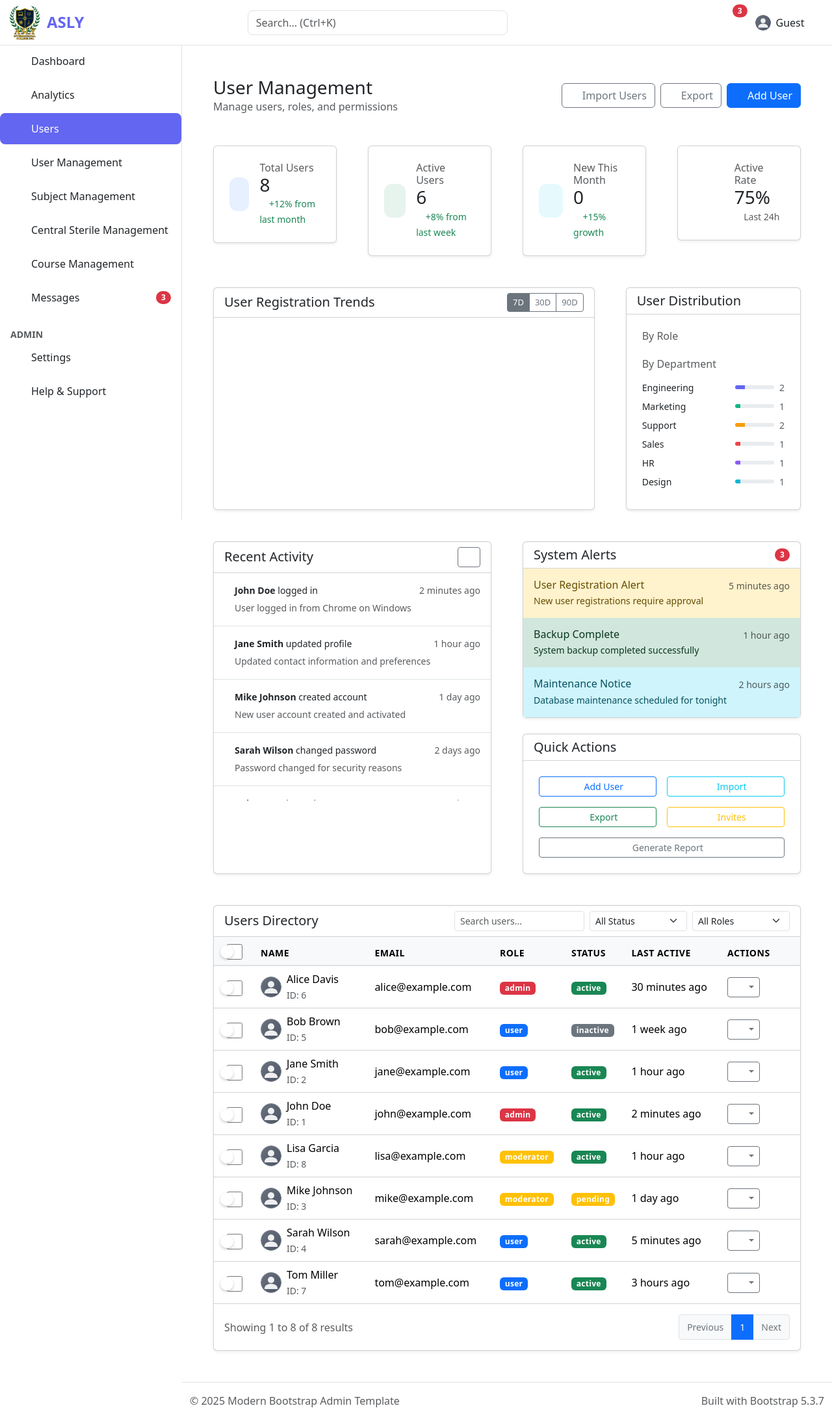
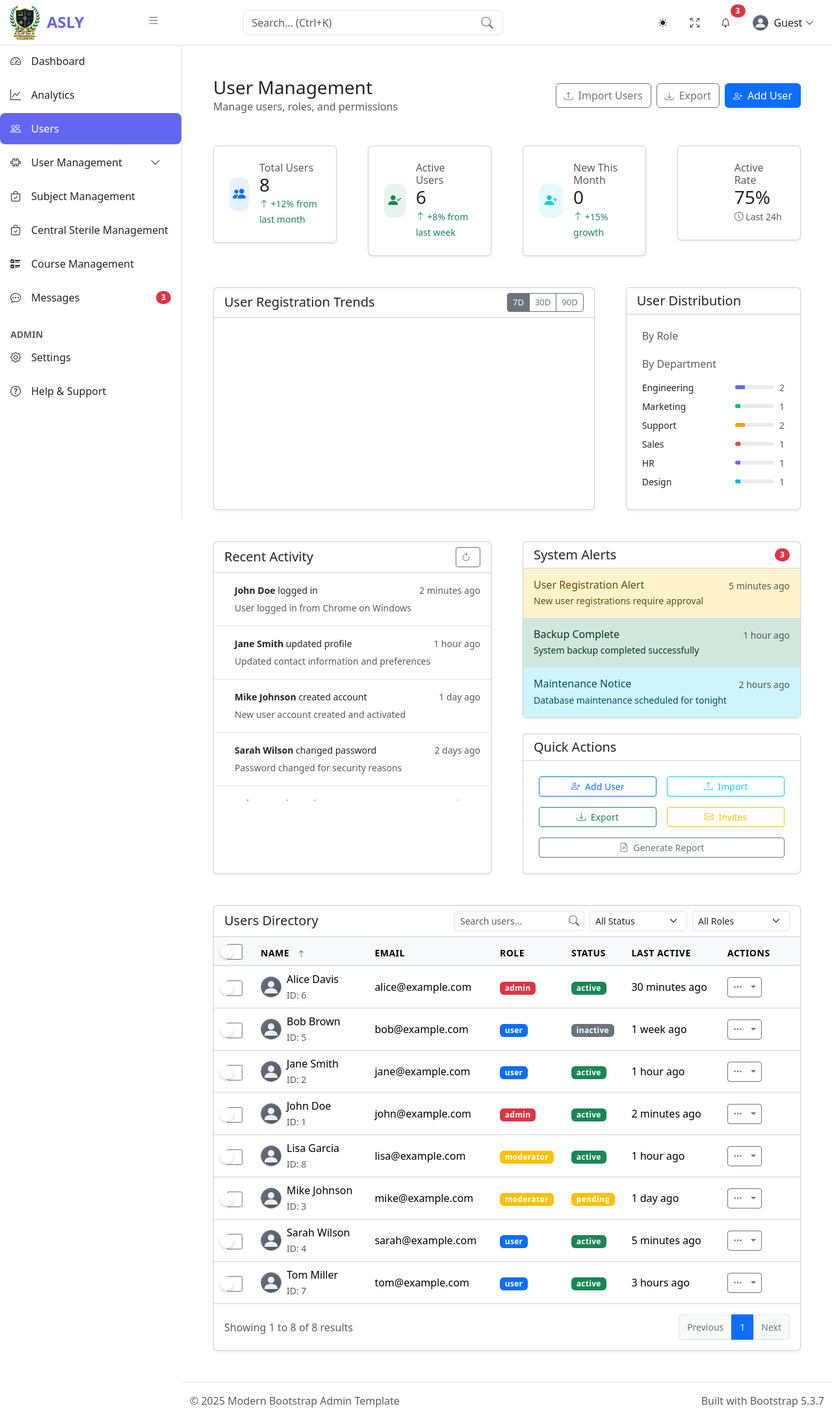
Before and after one commit to Shin-zuo/Asly-LMS, a PHP site: page /admin/Bootstrap-Admin-Template/dist-modern/users.php in a window 1280 px wide. Shown: the whole page at 65% size. Run offline with PHP 8.4, Linux system fonts and the light colour scheme; some web fonts are replaced.

Commit message:
icons fixed

```diff
--- a/admin/Bootstrap-Admin-Template/dist-modern/centralSterile.php
+++ b/admin/Bootstrap-Admin-Template/dist-modern/centralSterile.php
@@ -86,7 +86,7 @@
 <script src="./assets/bootstrap/js/bootstrap.bundle.min.js"></script>
 
 <!-- Bootstrap Icons CSS -->
-<link rel="stylesheet" href="./assets/bootstrap-icons/font/bootstrap-icons.css">
+<link rel="stylesheet" href="https://cdn.jsdelivr.net/npm/bootstrap-icons@1.11.3/font/bootstrap-icons.css">
 
 <style>
 /* Change active nav link color */
--- a/admin/Bootstrap-Admin-Template/dist-modern/courseManagement.php
+++ b/admin/Bootstrap-Admin-Template/dist-modern/courseManagement.php
@@ -66,7 +66,7 @@
 <script src="./assets/bootstrap/js/bootstrap.bundle.min.js"></script>
 
 <!-- Bootstrap Icons CSS -->
-<link rel="stylesheet" href="./assets/bootstrap-icons/font/bootstrap-icons.css">
+<link rel="stylesheet" href="https://cdn.jsdelivr.net/npm/bootstrap-icons@1.11.3/font/bootstrap-icons.css">
 
 <style>
 /* Change active nav link color */
--- a/admin/Bootstrap-Admin-Template/dist-modern/index.php
+++ b/admin/Bootstrap-Admin-Template/dist-modern/index.php
@@ -72,7 +72,7 @@
 <script src="./assets/bootstrap/js/bootstrap.bundle.min.js"></script>
 
 <!-- Bootstrap Icons CSS -->
-<link rel="stylesheet" href="./assets/bootstrap-icons/font/bootstrap-icons.css">
+<link rel="stylesheet" href="https://cdn.jsdelivr.net/npm/bootstrap-icons@1.11.3/font/bootstrap-icons.css">
 
 <style>
 /* Change active nav link color */
--- a/admin/Bootstrap-Admin-Template/dist-modern/students.php
+++ b/admin/Bootstrap-Admin-Template/dist-modern/students.php
@@ -104,7 +104,7 @@
 <script src="./assets/bootstrap/js/bootstrap.bundle.min.js"></script>
 
 <!-- Bootstrap Icons CSS -->
-<link rel="stylesheet" href="./assets/bootstrap-icons/font/bootstrap-icons.css">
+<link rel="stylesheet" href="https://cdn.jsdelivr.net/npm/bootstrap-icons@1.11.3/font/bootstrap-icons.css">
 
 <style>
 /* Change active nav link color */
--- a/admin/Bootstrap-Admin-Template/dist-modern/subjectManagement.php
+++ b/admin/Bootstrap-Admin-Template/dist-modern/subjectManagement.php
@@ -42,7 +42,7 @@
 <script src="./assets/bootstrap/js/bootstrap.bundle.min.js"></script>
 
 <!-- Bootstrap Icons CSS -->
-<link rel="stylesheet" href="./assets/bootstrap-icons/font/bootstrap-icons.css">
+<link rel="stylesheet" href="https://cdn.jsdelivr.net/npm/bootstrap-icons@1.11.3/font/bootstrap-icons.css">
 
 <style>
 /* Change active nav link color */
--- a/admin/Bootstrap-Admin-Template/dist-modern/teachersManagement.php
+++ b/admin/Bootstrap-Admin-Template/dist-modern/teachersManagement.php
@@ -42,7 +42,7 @@
 <script src="./assets/bootstrap/js/bootstrap.bundle.min.js"></script>
 
 <!-- Bootstrap Icons CSS -->
-<link rel="stylesheet" href="./assets/bootstrap-icons/font/bootstrap-icons.css">
+<link rel="stylesheet" href="https://cdn.jsdelivr.net/npm/bootstrap-icons@1.11.3/font/bootstrap-icons.css">
 
 <style>
 /* Change active nav link color */
--- a/admin/Bootstrap-Admin-Template/dist-modern/userAccounts.php
+++ b/admin/Bootstrap-Admin-Template/dist-modern/userAccounts.php
@@ -64,7 +64,7 @@
     <script src="./assets/bootstrap/js/bootstrap.bundle.min.js"></script>
 
     <!-- Bootstrap Icons CSS -->
-    <link rel="stylesheet" href="./assets/bootstrap-icons/font/bootstrap-icons.css">
+    <link rel="stylesheet" href="https://cdn.jsdelivr.net/npm/bootstrap-icons@1.11.3/font/bootstrap-icons.css">
 
     <style>
         /* Change active nav link color */
--- a/admin/Bootstrap-Admin-Template/dist-modern/userManagement.php
+++ b/admin/Bootstrap-Admin-Template/dist-modern/userManagement.php
@@ -82,7 +82,7 @@
 <script src="./assets/bootstrap/js/bootstrap.bundle.min.js"></script>
 
 <!-- Bootstrap Icons CSS -->
-<link rel="stylesheet" href="./assets/bootstrap-icons/font/bootstrap-icons.css">
+<link rel="stylesheet" href="https://cdn.jsdelivr.net/npm/bootstrap-icons@1.11.3/font/bootstrap-icons.css">
 
 <style>
 /* Change active nav link color */
--- a/admin/Bootstrap-Admin-Template/dist-modern/users.php
+++ b/admin/Bootstrap-Admin-Template/dist-modern/users.php
@@ -27,7 +27,7 @@
 <script src="./assets/bootstrap/js/bootstrap.bundle.min.js"></script>
 
 <!-- Bootstrap Icons CSS -->
-<link rel="stylesheet" href="./assets/bootstrap-icons/font/bootstrap-icons.css">
+<link rel="stylesheet" href="https://cdn.jsdelivr.net/npm/bootstrap-icons@1.11.3/font/bootstrap-icons.css">
 
 <style>
 /* Change active nav link color */
```
